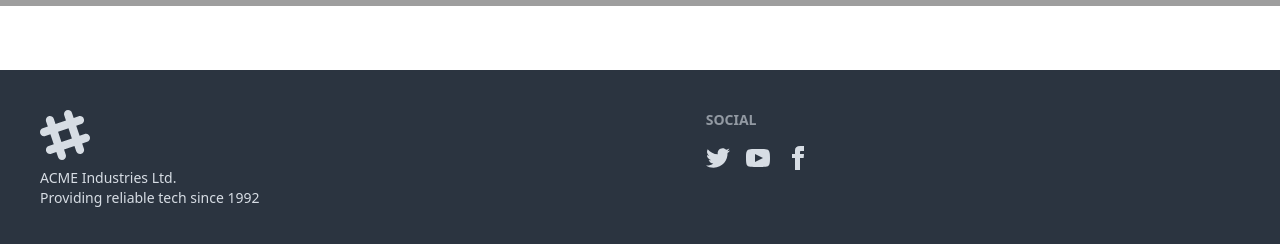
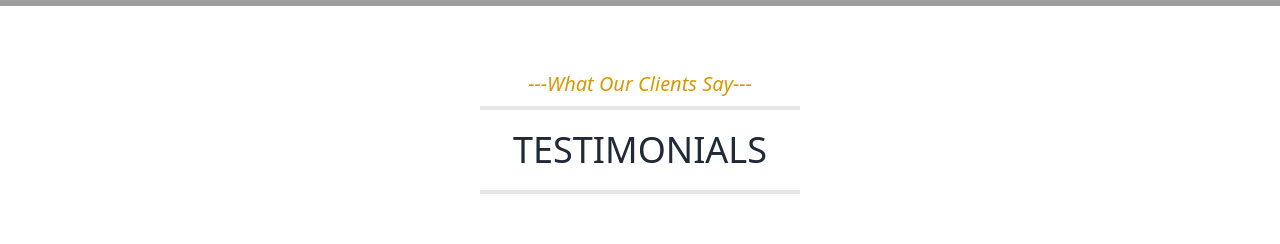
Before and after one commit to mdhasanshuvo/Bistro-Boss-Restaurant-Client, a React (Vite) app: page / in a window 1280 px wide. Shown: the part 2398-2642 px from the top of the page. Built offline with nearby package versions, Linux system fonts and the light colour scheme; no server answers; grey boxes are pictures that could not be loaded.

Commit message:
Testimonial section added

```diff
--- /dev/null
+++ b/src/Components/Testimonial.jsx
@@ -0,0 +1,15 @@
+import React from 'react';
+import Heading from './Heading';
+
+const Testimonial = () => {
+    return (
+        <section className='my-16'>
+            <Heading
+                subheading="What Our Clients Say"
+                heading="TESTIMONIALS"
+            ></Heading>
+        </section>
+    );
+};
+
+export default Testimonial;
--- a/src/Pages/Home.jsx
+++ b/src/Pages/Home.jsx
@@ -3,6 +3,7 @@ import Banner from '../Components/Banner';
 import Category from '../Components/Category';
 import Menu from '../Components/Menu';
 import Featured from '../Components/Featured';
+import Testimonial from '../Components/Testimonial';
 
 const Home = () => {
     return (
@@ -11,6 +12,7 @@ const Home = () => {
             <Category></Category>
             <Menu></Menu>
             <Featured></Featured>
+            <Testimonial></Testimonial>
         </div>
     );
 };
```
